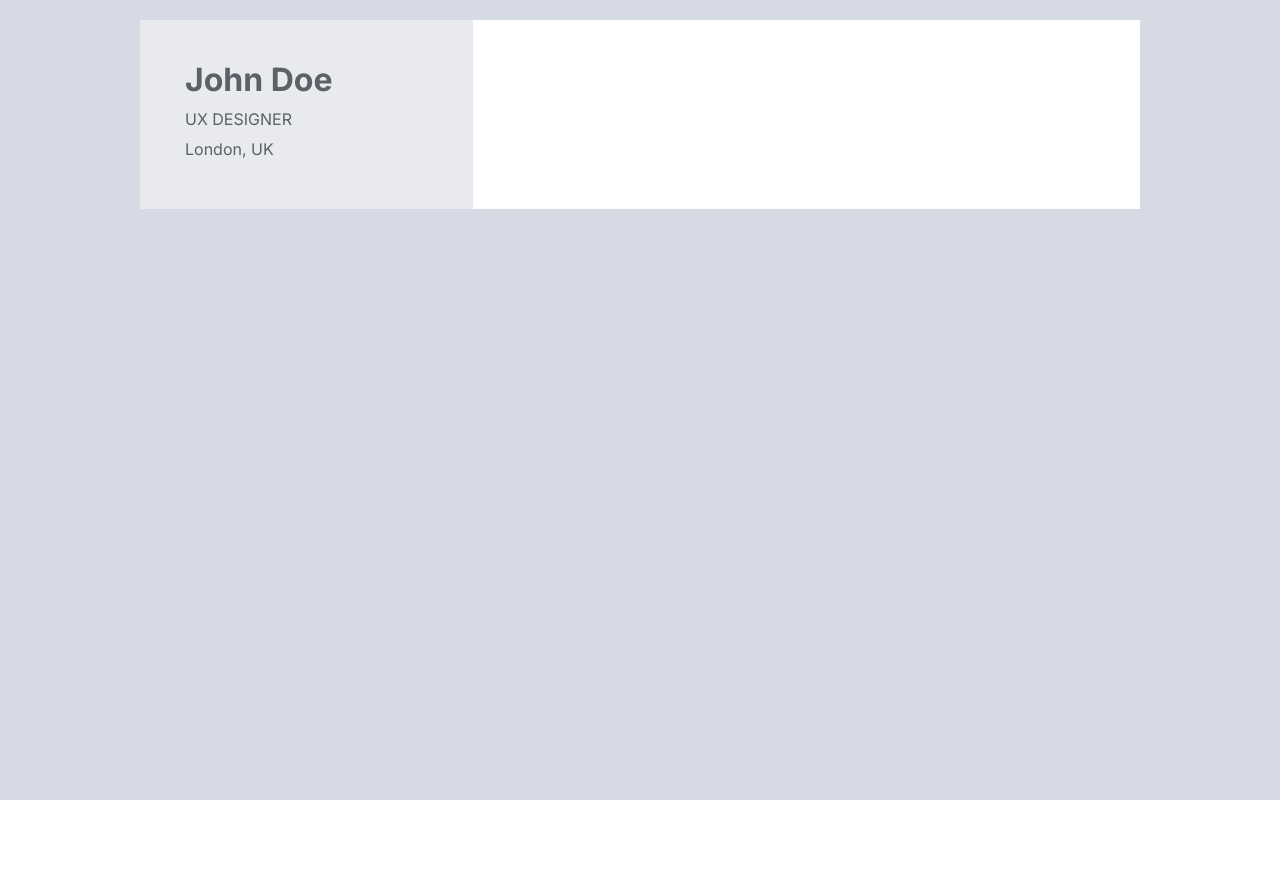
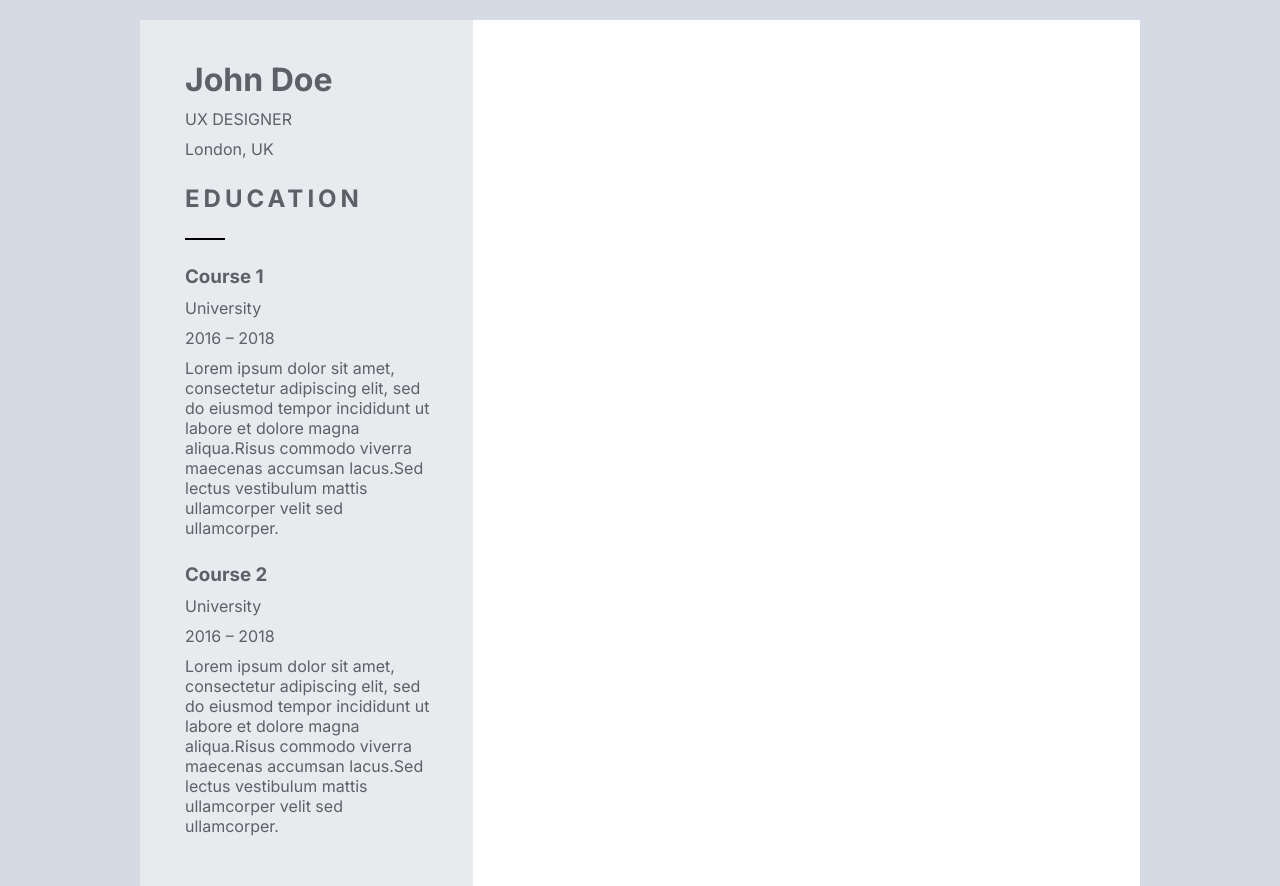
Before and after one commit to McStanley/cv-generator, a React (Create React App) app: page / in a window 1280 px wide. Before the commit the page ends 800 px from the top, so only its background shows below. Built offline with nearby package versions, Linux system fonts and the light colour scheme; the HTML template or start-up script is replaced by a standard one.

Commit message:
Create Education component

```diff
--- a/package.json
+++ b/package.json
@@ -6,6 +6,7 @@
     "@testing-library/jest-dom": "^5.16.5",
     "@testing-library/react": "^13.4.0",
     "@testing-library/user-event": "^13.5.0",
+    "nanoid": "^4.0.0",
     "react": "^18.2.0",
     "react-dom": "^18.2.0",
     "react-scripts": "5.0.1",
--- a/src/components/CV.js
+++ b/src/components/CV.js
@@ -1,6 +1,7 @@
 import React, { Component } from 'react';
 import '../styles/CV.css';
 import PersonalInfo from './PersonalInfo';
+import Education from './Education';
 
 class CV extends Component {
   render() {
@@ -8,6 +9,7 @@ class CV extends Component {
       <div className="CV">
         <aside className="CV__aside">
           <PersonalInfo />
+          <Education />
         </aside>
         <main className="CV__main"></main>
       </div>
--- /dev/null
+++ b/src/components/Education.js
@@ -0,0 +1,161 @@
+import React, { Component } from 'react';
+import { nanoid } from 'nanoid';
+import '../styles/Education.css';
+
+class Education extends Component {
+  constructor() {
+    super();
+    this.state = {
+      education: [
+        {
+          id: nanoid(),
+          course: 'Course 1',
+          university: 'University',
+          startYear: 2016,
+          endYear: 2018,
+          description:
+            'Lorem ipsum dolor sit amet, consectetur adipiscing elit, sed do eiusmod tempor incididunt ut labore et dolore magna aliqua.Risus commodo viverra maecenas accumsan lacus.Sed lectus vestibulum mattis ullamcorper velit sed ullamcorper.',
+          editMode: false,
+        },
+        {
+          id: nanoid(),
+          course: 'Course 2',
+          university: 'University',
+          startYear: 2016,
+          endYear: 2018,
+          description:
+            'Lorem ipsum dolor sit amet, consectetur adipiscing elit, sed do eiusmod tempor incididunt ut labore et dolore magna aliqua.Risus commodo viverra maecenas accumsan lacus.Sed lectus vestibulum mattis ullamcorper velit sed ullamcorper.',
+          editMode: false,
+        },
+      ],
+    };
+  }
+
+  toggleEditMode = (id) => {
+    const newEducation = this.state.education.map((entry) => {
+      if (entry.id === id) return { ...entry, editMode: !entry.editMode };
+      return entry;
+    });
+
+    this.setState({
+      education: newEducation,
+    });
+  };
+
+  handleAdd = () => {
+    const newEntry = {
+      id: nanoid(),
+      course: '',
+      university: '',
+      startYear: '',
+      endYear: '',
+      description: '',
+      editMode: true,
+    };
+
+    this.setState((prevState) => ({
+      education: [...prevState.education, newEntry],
+    }));
+  };
+
+  handleRemove = (id) => {
+    const newEducation = this.state.education.filter(
+      (entry) => entry.id !== id
+    );
+    this.setState({ education: newEducation });
+  };
+
+  handleChange = (id, e) => {
+    const { name, value } = e.target;
+    const newEducation = this.state.education.map((entry) => {
+      if (entry.id === id) return { ...entry, [name]: value };
+      return entry;
+    });
+    this.setState({ education: newEducation });
+  };
+
+  render() {
+    const educationElements = this.state.education.map((entry) => {
+      return (
+        <div className="Education__entry" key={entry.id}>
+          <h3>{entry.course}</h3>
+          <p>{entry.university}</p>
+          <p>
+            {entry.startYear} – {entry.endYear}
+          </p>
+          <p>{entry.description}</p>
+          {entry.editMode ? (
+            <form className="Education__form">
+              <h2>Education</h2>
+              <label htmlFor="course">Course</label>
+              <input
+                name="course"
+                id="course"
+                type="text"
+                value={entry.course}
+                onChange={(e) => this.handleChange(entry.id, e)}
+              />
+              <label htmlFor="university">University</label>
+              <input
+                name="university"
+                id="university"
+                type="text"
+                value={entry.university}
+                onChange={(e) => this.handleChange(entry.id, e)}
+              />
+              <label htmlFor="startYear">Start Year</label>
+              <input
+                name="startYear"
+                id="startYear"
+                type="number"
+                value={entry.startYear}
+                onChange={(e) => this.handleChange(entry.id, e)}
+              />
+              <label htmlFor="endYear">End Year</label>
+              <input
+                name="endYear"
+                id="endYear"
+                type="number"
+                value={entry.endYear}
+                onChange={(e) => this.handleChange(entry.id, e)}
+              />
+              <label htmlFor="description">Description</label>
+              <textarea
+                name="description"
+                id="description"
+                value={entry.description}
+                onChange={(e) => this.handleChange(entry.id, e)}
+              />
+              <button onClick={() => this.toggleEditMode(entry.id)}>
+                Close
+              </button>
+            </form>
+          ) : (
+            <div className="Education__entryBtns">
+              <button onClick={() => this.toggleEditMode(entry.id)}>
+                Edit
+              </button>
+              <button onClick={() => this.handleRemove(entry.id)}>
+                Remove
+              </button>
+            </div>
+          )}
+        </div>
+      );
+    });
+    return (
+      <div className="Education">
+        <div className="Education__header">
+          <h2>Education</h2>
+          <button className="Education__addBtn" onClick={this.handleAdd}>
+            +
+          </button>
+        </div>
+        <div className="line" />
+        {educationElements}
+      </div>
+    );
+  }
+}
+
+export default Education;
--- a/src/index.css
+++ b/src/index.css
@@ -9,6 +9,7 @@ body {
 }
 
 button,
-input {
+input,
+textarea {
   font-family: inherit;
 }
--- a/src/styles/CV.css
+++ b/src/styles/CV.css
@@ -8,9 +8,17 @@
 
 .CV__aside {
   background-color: #e8eaee;
-  padding: 40px 10px 50px 45px;
+  padding: 40px 40px 50px 45px;
+  display: flex;
+  flex-direction: column;
+  gap: 25px;
 }
 
 .CV__main {
   padding: 40px 45px 50px 25px;
 }
+
+.line {
+  width: 40px;
+  border-bottom: 2px solid black;
+}
--- /dev/null
+++ b/src/styles/Education.css
@@ -0,0 +1,72 @@
+.Education {
+  display: flex;
+  flex-direction: column;
+  gap: 25px;
+}
+
+.Education__header {
+  display: flex;
+  justify-content: space-between;
+  text-transform: uppercase;
+  letter-spacing: 0.25rem;
+}
+
+.Education__addBtn {
+  display: none;
+  font-size: 1.1rem;
+}
+
+.Education__header:hover .Education__addBtn {
+  display: block;
+}
+
+.Education__entry {
+  position: relative;
+  display: flex;
+  flex-direction: column;
+  gap: 10px;
+}
+
+.Education__entryBtns {
+  display: none;
+  position: absolute;
+  top: 50%;
+  left: 50%;
+  transform: translate(-50%, -50%);
+  flex-direction: column;
+  gap: 5px;
+}
+
+.Education__entry:hover .Education__entryBtns {
+  display: flex;
+}
+
+.Education__entryBtns > button {
+  font-size: 1.1rem;
+}
+
+.Education__form {
+  width: 350px;
+  padding: 20px;
+  position: fixed;
+  background-color: rgb(199, 199, 199);
+  top: 50%;
+  left: 50%;
+  transform: translate(-50%, -50%);
+  display: flex;
+  flex-direction: column;
+  gap: 5px;
+}
+
+.Education__form > input {
+  height: 30px;
+  border: none;
+}
+
+.Education__form textarea {
+  height: 100px;
+}
+
+.Education__form > button {
+  margin-top: 20px;
+}
```
Also changed, not shown: 1 other file (tests, documents, lock files or other folders).
